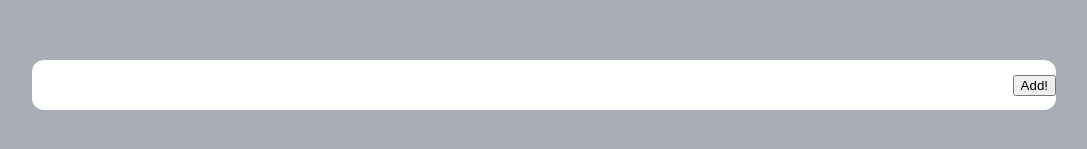
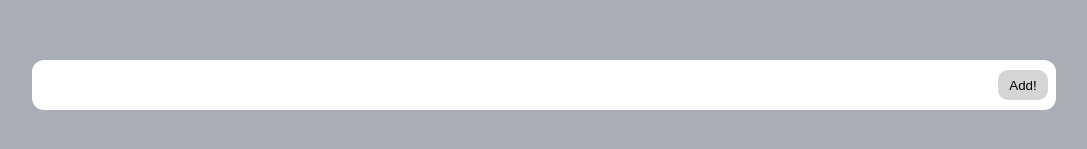
Before and after one commit to Alejoboga20/redux-todo, a React (Create React App) app: page / in a window 1280 px wide. Shown: the part 315-464 px from the top of the page, without its empty margins (96-1183 px from the left). Built offline with nearby package versions, Linux system fonts and the light colour scheme.

Commit message:
Styling input

```diff
--- a/src/components/Input.css
+++ b/src/components/Input.css
@@ -14,3 +14,16 @@ input {
   margin-left: 12px;
   flex: 1;
 }
+
+input:focus {
+  outline: none;
+}
+
+button {
+  margin: 8px;
+  background-color: rgb(214, 213, 213);
+  border: none;
+  border-radius: 10px;
+  height: 30px;
+  width: 50px;
+}
```
